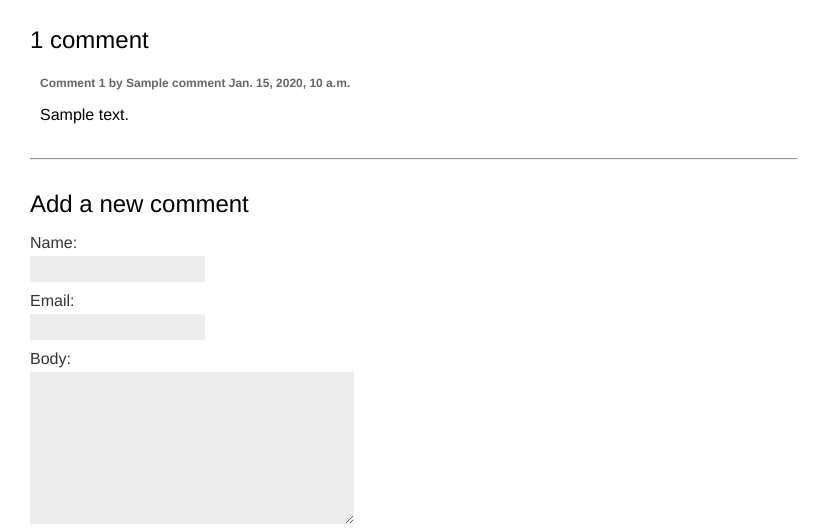
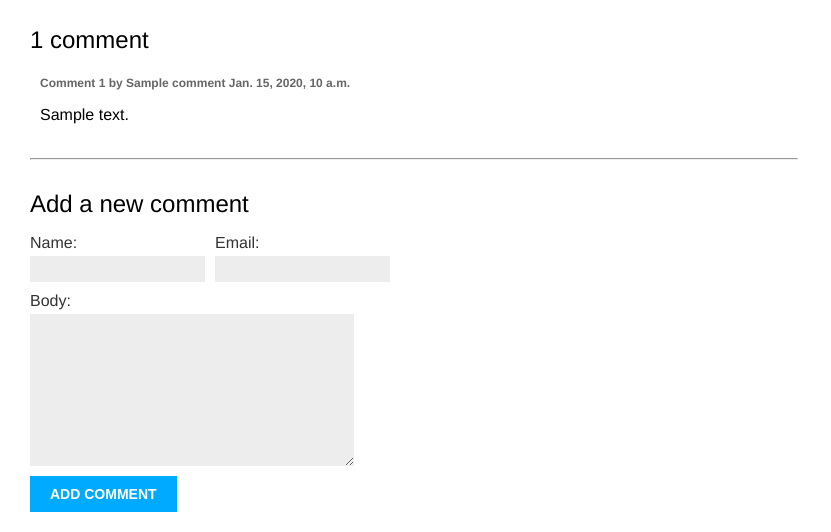
Before and after one commit to Mikemupararano/dynasty-blog, a Django app: a page that uses dynasty_blog/templates/blog/post/includes/comment_form.html in a window 1280 px wide. Shown: the part 496-1028 px from the top of the page, without its empty margins (0-831 px from the left). Run offline with Django 5.2, Linux system fonts and the light colour scheme; tables that the repository leaves empty hold one stand-in row (values such as "Sample post"); grey boxes marked "Sample" are stand-in pictures.

Commit message:
Moved the "Name" and "Email" fields to the top of the body of the form.

```diff
--- a/dynasty_blog/templates/blog/post/includes/comment_form.html
+++ b/dynasty_blog/templates/blog/post/includes/comment_form.html
@@ -1,6 +1,8 @@
 <h2>Add a new comment</h2>
 <form action="{% url 'blog:post_comment' post.id %}" method="post">
-  {{ form.as_p }}
+  <div class="left">{{ form.name.as_field_group }}</div>
+  <div class="left">{{ form.email.as_field_group }}</div>
+  {{ form.body.as_field_group }}
   {% csrf_token %}
   <p>
     <input type="submit" value="Add comment" />
```
